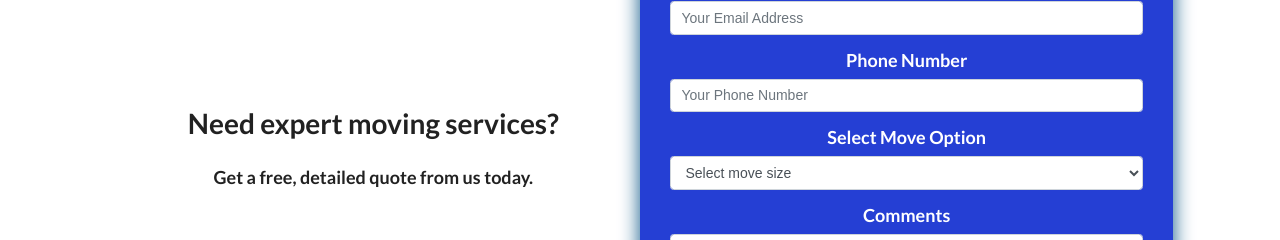
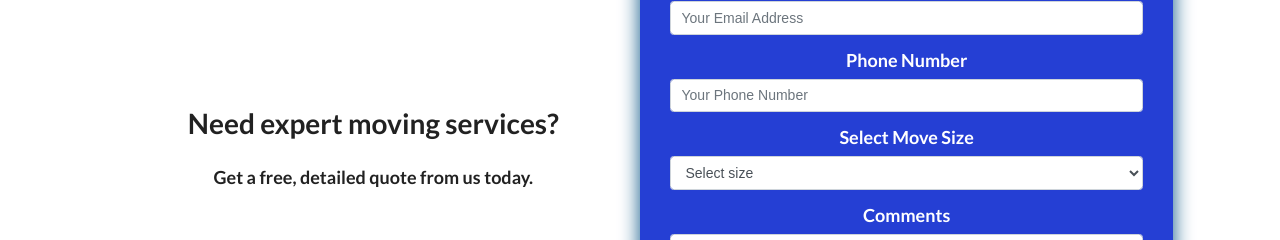
Before and after one commit to jihoshin28/R2M_Express_Site, a React (Create React App) app: page / in a window 1280 px wide. Shown: the part 3200-3440 px from the top of the page. Built offline with nearby package versions, Linux system fonts and the light colour scheme.

Commit message:
select move size

```diff
--- a/src/pages/Home.js
+++ b/src/pages/Home.js
@@ -228,9 +228,9 @@ export class Home extends Component {
                                         <input onChange = {(e) => this.inputChange(e)} type="phone" class="form-control" name = "phone" id="quote-form-phoneNumber" placeholder="Your Phone Number"/>
                                     </div>
                                     <div class="form-group">
-                                        <label class = "quote-form-label" for="quote-form-moveOption"><h3>Select Move Option</h3></label>
+                                        <label class = "quote-form-label" for="quote-form-moveOption"><h3>Select Move Size</h3></label>
                                         <select onChange = {(e) => this.inputChange(e)} name = "move_size" class="form-control" id="quote-form-moveOption">
-                                            <option>Select move size</option>
+                                            <option>Select size</option>
                                             <option>Studio</option>
                                             <option>1 bedroom</option>
                                             <option>2 bedrooms</option>
```
